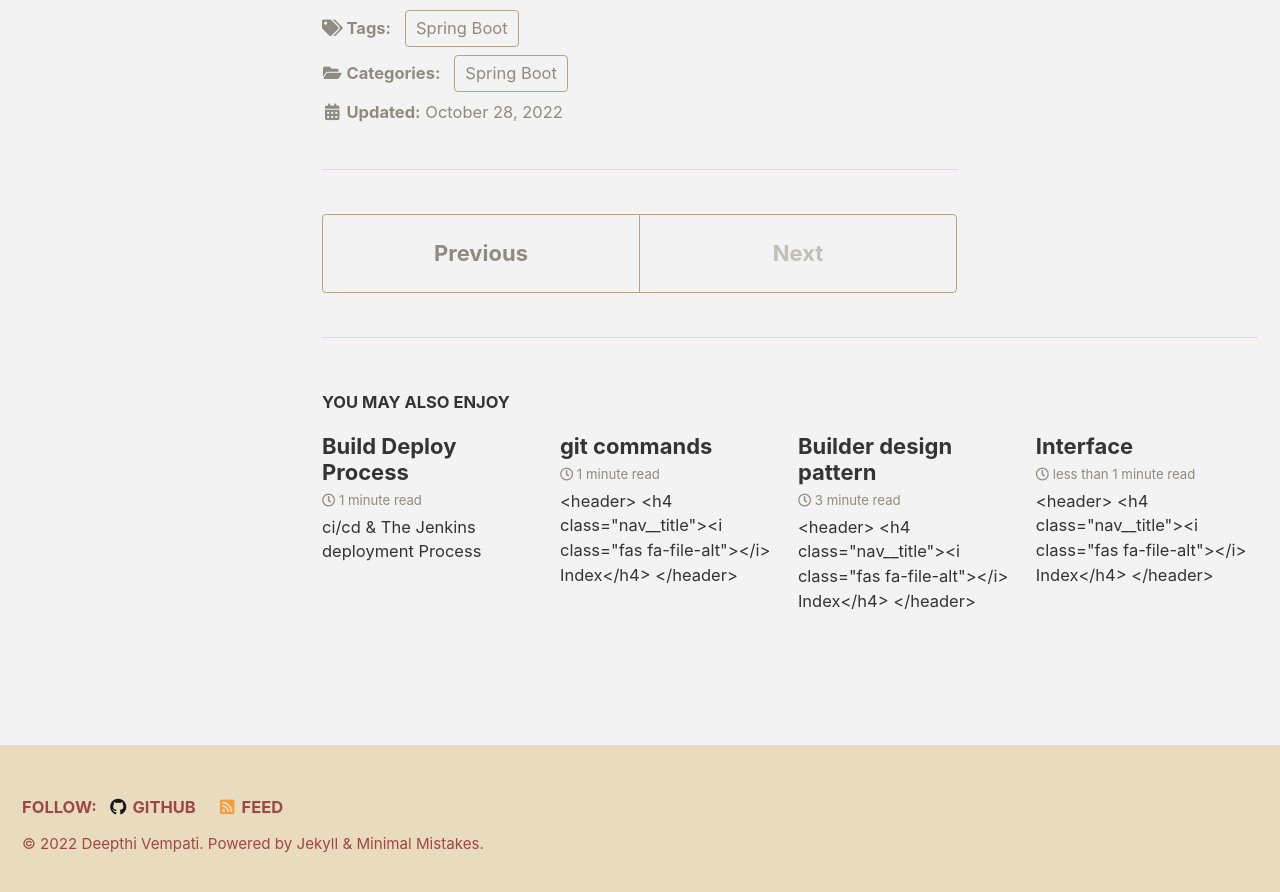
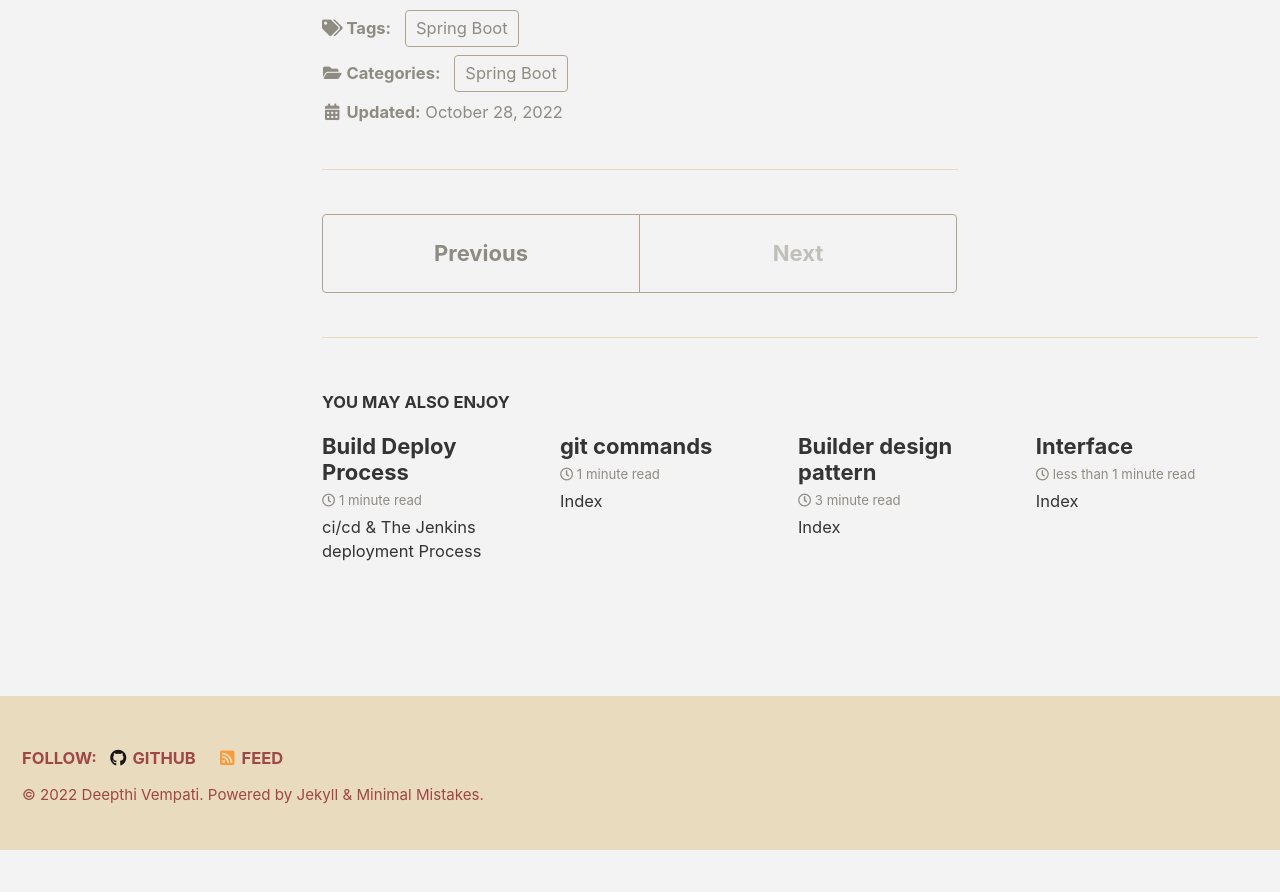
Before and after one commit to deepthivempati/deepthivempati.github.io, a Jekyll site: the page built from _posts/springboot/2022-10-28-explicit-object-mapping.md, in a window 1280 px wide and 900 px high, scrolled down 947 px. Shown: the top 892 px of the window. Built offline with Jekyll 4.4.1, drawn with Linux system fonts in a browser that asks for light colours; cached includes are drawn as plain includes; after the commit the page ends 1797 px from its top, so only the background shows below that; some of the changed lines change nothing that is shown.

```diff
--- a/_config.yml
+++ b/_config.yml
@@ -194,6 +194,8 @@
 
 # Markdown Processing
 kramdown:
+  parse_block_html: false
+  parse_span_html: false
   input: GFM
   hard_wrap: false
   auto_ids: true
@@ -202,7 +204,7 @@
   toc_levels: 1..6
   smart_quotes: lsquo,rsquo,ldquo,rdquo
   enable_coderay: false
-  parse_block_html: true
+
 
 
 # Sass/SCSS
--- a/_posts/springboot/2022-10-28-explicit-object-mapping.md
+++ b/_posts/springboot/2022-10-28-explicit-object-mapping.md
@@ -4,6 +4,7 @@
 categories: ['Spring Boot']
 tags: ['Spring Boot']
 ---
+{::options parse_block_html="true" /}
 
 ## overview of mapping one object to other explicitly
 * ChairsideParentDto and ChairsideModelDto are two diff objects. Mapping ChairsideParentDto to ChairsideModelDto.
```
